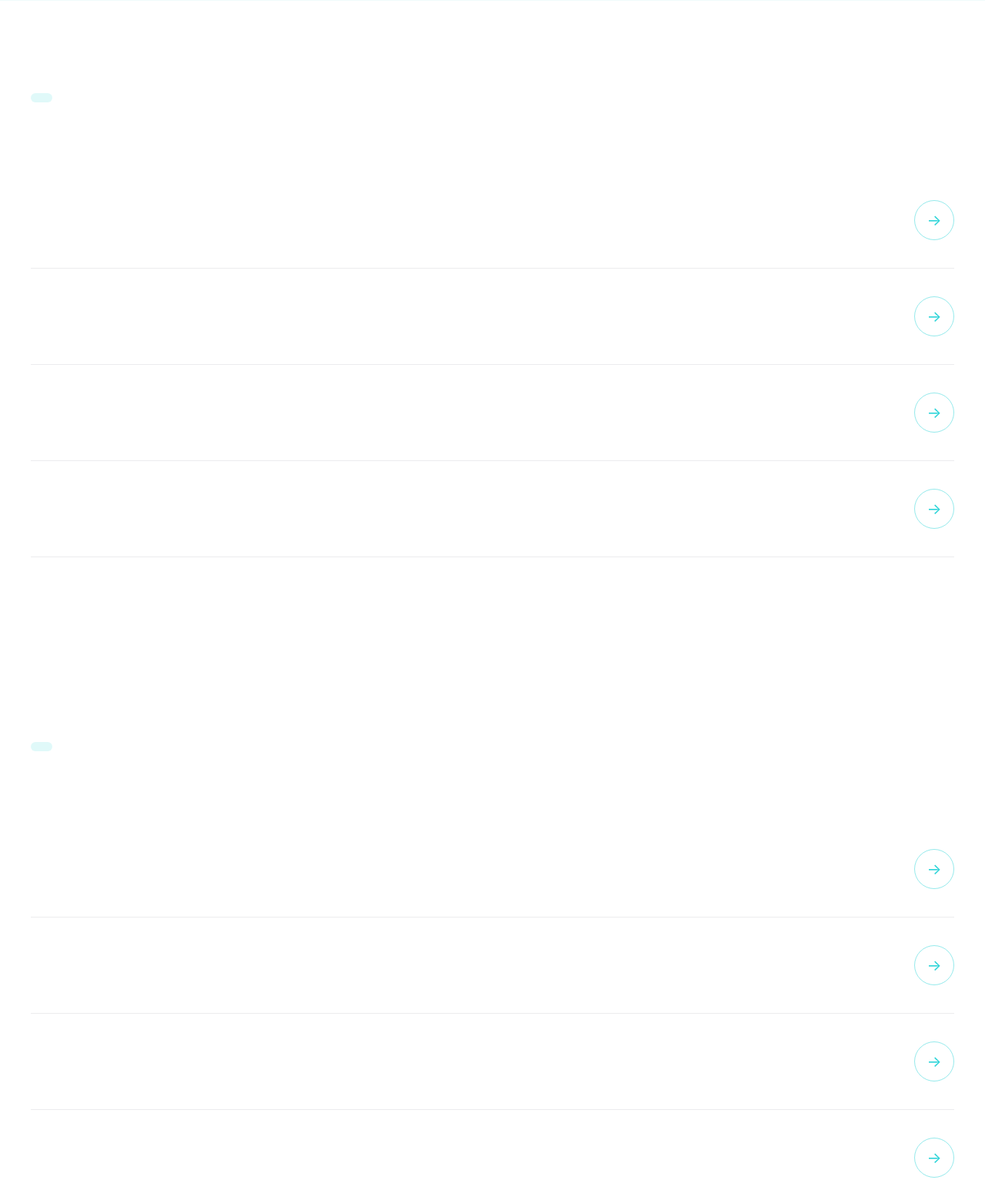
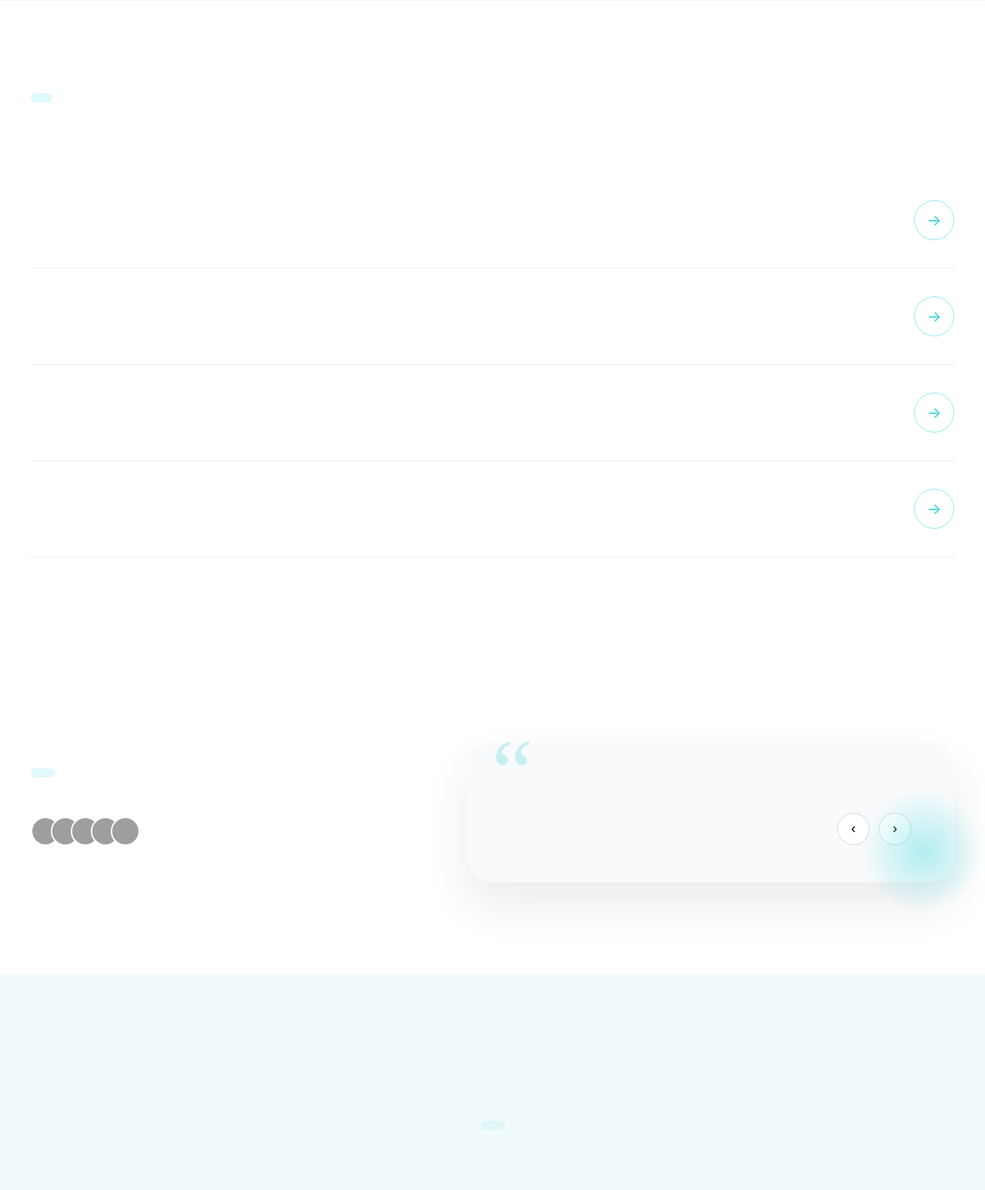
Before and after one commit to varonrot/sitegyn, a Flask app: template sitegyn/templates/template_health_care_01/template_health_care_01.html in a window 1280 px wide. Shown: the part 2514-4060 px from the top of the page at 77% size. Run offline with Flask 3, Linux system fonts and the light colour scheme; the template is opened without the code that fills it, so the values that code supplies are empty; parts of the project's set-up code (start-up, migrations or seed data) failed here and were passed over; grey boxes are pictures that could not be loaded.

Commit message:
Update template_health_care_01.html

```diff
--- a/sitegyn/templates/template_health_care_01/template_health_care_01.html
+++ b/sitegyn/templates/template_health_care_01/template_health_care_01.html
@@ -1936,65 +1936,6 @@ section[id] {
       <div class="dept-card">
         <img src="assets/dept-2.jpg" alt="">
         <span class="dept-title" id="departments-item-2-title"></span>
-      </div>
-
-    </div>
-
-  </div>
-</section>
-
-<section class="services" id="services" data-section="services">
-  <div class="services-inner">
-
-    <div class="services-head">
-      <span class="services-pill" data-bind="services.kicker"></span>
-      <h2 data-bind="services.headline"></h2>
-    </div>
-
-    <div class="services-list">
-
-      <div class="service-row">
-        <div class="service-left">
-          <span class="service-num" data-bind="services.items.0.number"></span>
-          <h3 data-bind="services.items.0.title"></h3>
-        </div>
-
-        <p class="service-desc" data-bind="services.items.0.description"></p>
-
-        <a href="#" class="service-arrow">→</a>
-      </div>
-
-      <div class="service-row">
-        <div class="service-left">
-          <span class="service-num" data-bind="services.items.1.number"></span>
-          <h3 data-bind="services.items.1.title"></h3>
-        </div>
-
-        <p class="service-desc" data-bind="services.items.1.description"></p>
-
-        <a href="#" class="service-arrow">→</a>
-      </div>
-
-      <div class="service-row">
-        <div class="service-left">
-          <span class="service-num" data-bind="services.items.2.number"></span>
-          <h3 data-bind="services.items.2.title"></h3>
-        </div>
-
-        <p class="service-desc" data-bind="services.items.2.description"></p>
-
-        <a href="#" class="service-arrow">→</a>
-      </div>
-
-      <div class="service-row">
-        <div class="service-left">
-          <span class="service-num" data-bind="services.items.3.number"></span>
-          <h3 data-bind="services.items.3.title"></h3>
-        </div>
-
-        <p class="service-desc" data-bind="services.items.3.description"></p>
-
-        <a href="#" class="service-arrow">→</a>
       </div>
 
     </div>
```
